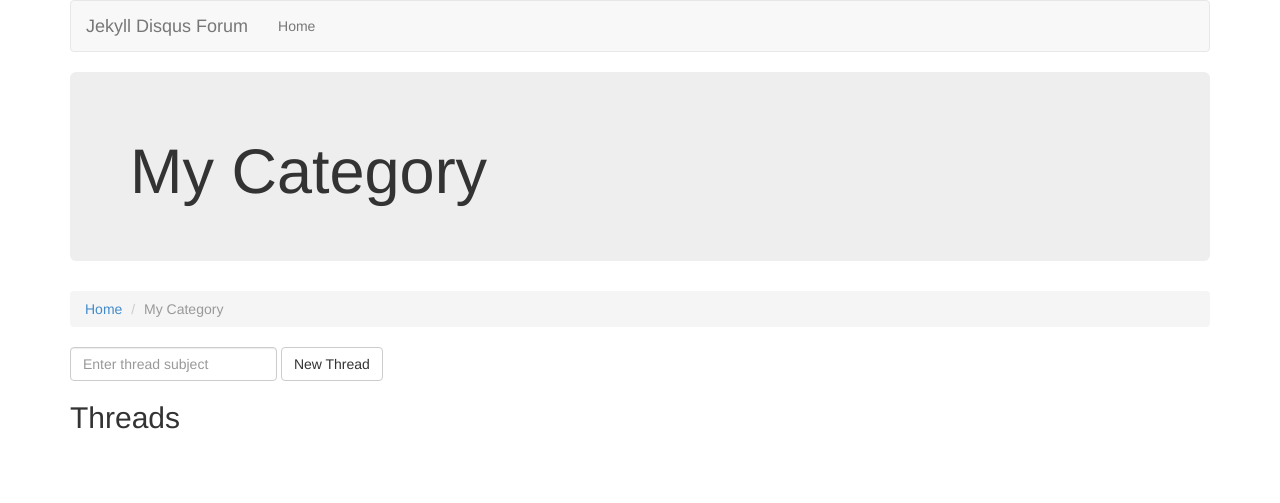
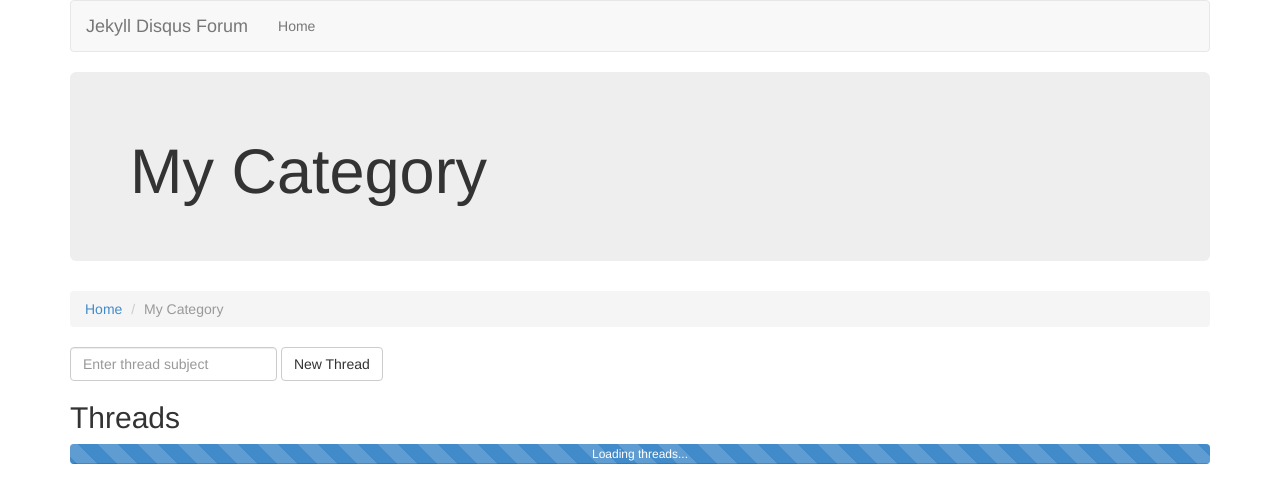
Before and after one commit to klcodanr/Jekyll-Disqus-Forum, a Jekyll site: the page built from categories/mycategory.md, in a window 1280 px wide. Shown: the top 503 px of the page. Built offline with Jekyll 4.4.1, drawn with Linux system fonts in a browser that asks for light colours; nearby versions of some CDN libraries.

Commit message:
Adding loader...

```diff
--- a/_layouts/category.html
+++ b/_layouts/category.html
@@ -22,6 +22,11 @@ scripts: [/js/category.js]
 <h2>Threads</h2>
 <div class="row">
 	<div class="col-lg-12">
+		<div id="thread-loader" class="progress progress-striped active">
+			<div class="progress-bar"  role="progressbar" aria-valuenow="100" aria-valuemin="0" aria-valuemax="100" style="width: 100%">
+				<span>Loading threads...</span>
+			</div>
+		</div>
 		<ul id="threads" class="media-list" data-id="{{ page.id }}">
 		</ul>
 	</div>
--- a/js/category.js
+++ b/js/category.js
@@ -14,6 +14,7 @@ $.ajax({
 	success: function (result) {
 		var authors = [];
 		$.Mustache.load('{{ site.baseurl }}/templates/thread.html').done(function() {
+			$('#thread-loader').hide();
 	    	$.each(result.response,function(idx, thread){
 	    		thread.startDate = new Date(thread.createdAt).toLocaleString();
 	    		if(authors.indexOf(thread.author) == -1){
```
